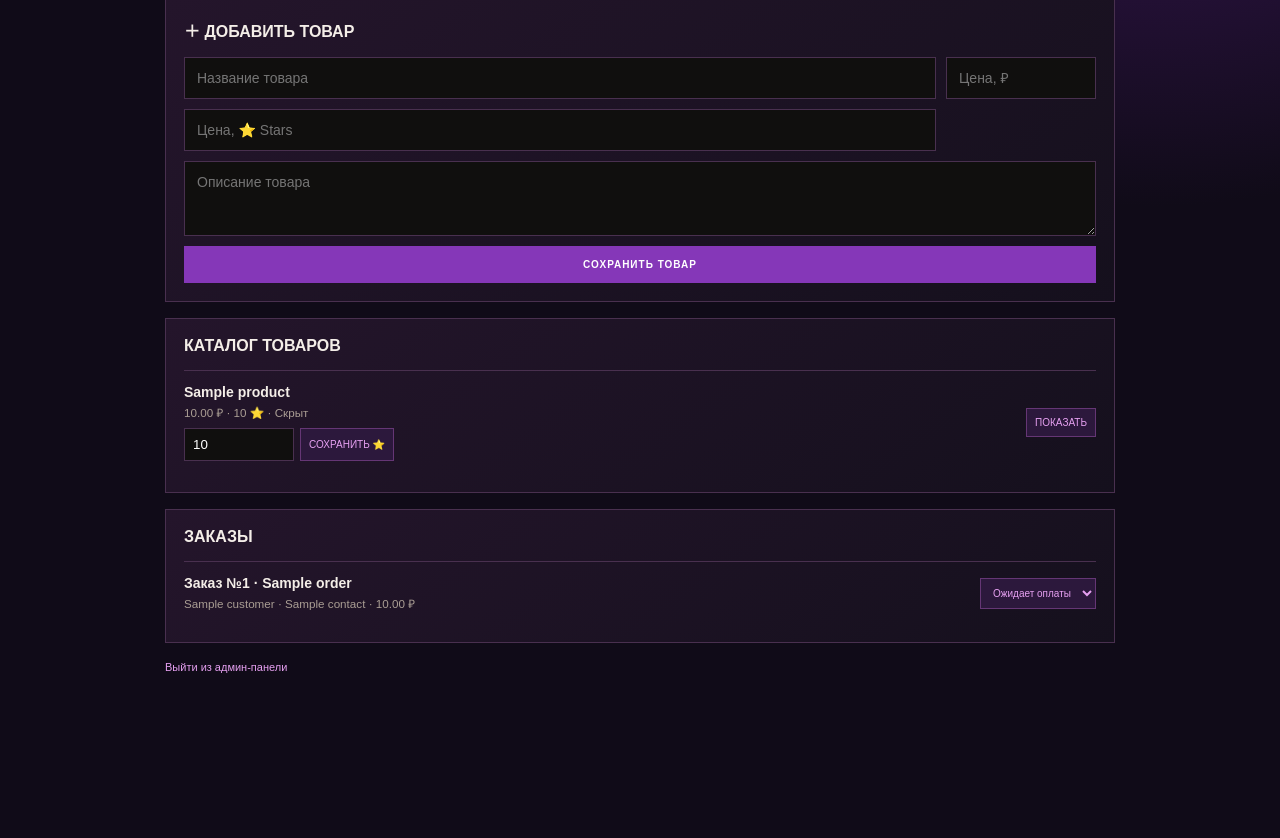
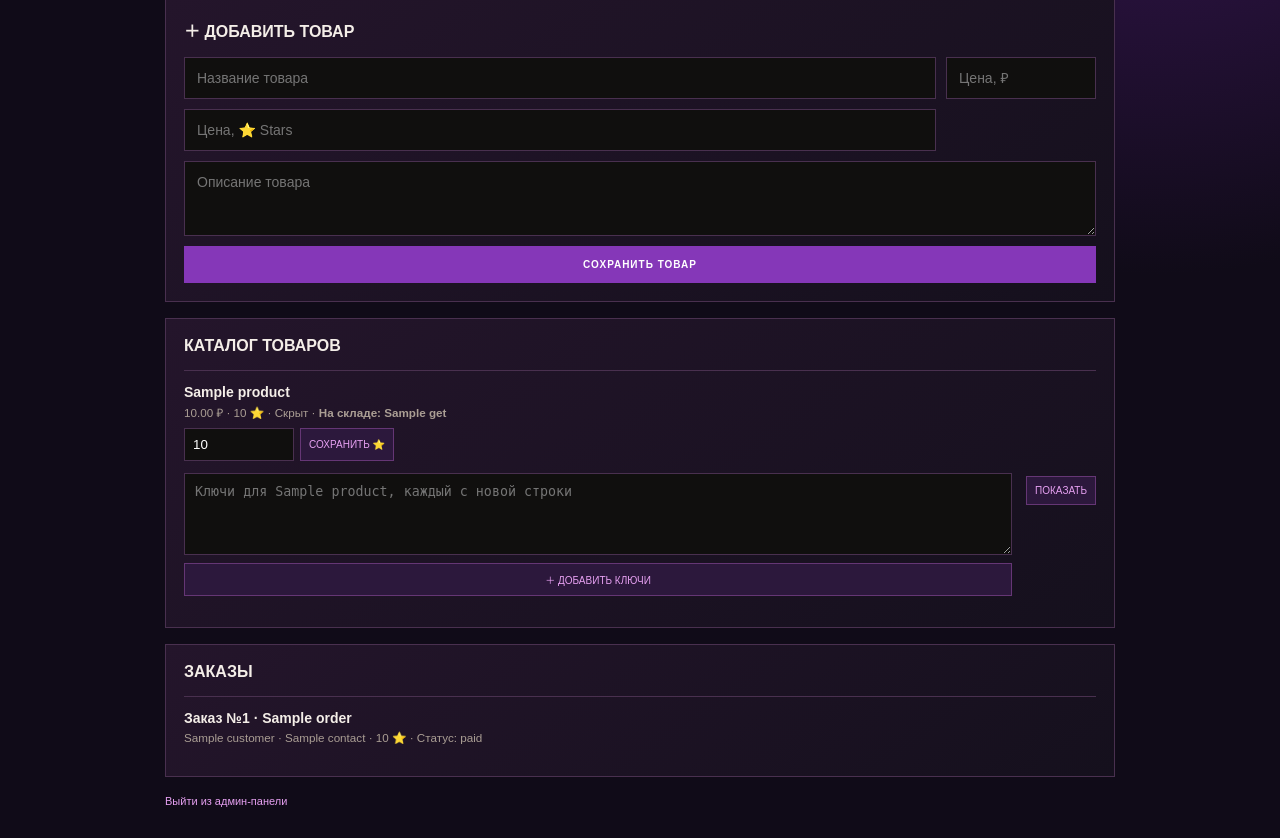
Before and after one commit to banerka67-ai/oxide-store, a Flask app: template WEBSITE/templates/miniapp_admin.html in a window 1280 px wide. Shown: the part 309-1147 px from the top of the page. Before the commit the page ends 982 px from the top, so only its background shows below. Run offline with Flask 3, Linux system fonts and the light colour scheme; the template is opened without the code that fills it: most values are stand-ins (such as "Sample title", 1, 10 or a date in 2020).

Commit message:
Add per-product key stock controls to admin panel

```diff
--- a/WEBSITE/templates/miniapp_admin.html
+++ b/WEBSITE/templates/miniapp_admin.html
@@ -4,5 +4,5 @@
 {% with messages=get_flashed_messages() %}{% for m in messages %}<div class="flash">{{m}}</div>{% endfor %}{% endwith %}
 <div class="stats"><div class="stat"><b>{{products|length}}</b><span>ВСЕГО ТОВАРОВ</span></div><div class="stat"><b>{{orders|length}}</b><span>ЗАКАЗОВ</span></div></div>
 <section class="panel"><h2>＋ ДОБАВИТЬ ТОВАР</h2><form class="form" method="post" action="{{url_for('add_product')}}"><input name="name" placeholder="Название товара" required><input name="price" placeholder="Цена, ₽" inputmode="decimal" required><input name="stars_price" type="number" min="1" step="1" placeholder="Цена, ⭐ Stars" required><textarea name="description" placeholder="Описание товара"></textarea><button class="btn" type="submit">СОХРАНИТЬ ТОВАР</button></form></section>
-<section class="panel"><h2>КАТАЛОГ ТОВАРОВ</h2>{% for p in products %}<div class="item"><div><strong>{{p.name}}</strong><small>{{'%.2f'|format(p.price)}} ₽ · {{p.stars_price or 'цена не задана'}} ⭐ · {% if p.active %}Активен{% else %}Скрыт{% endif %}</small><form method="post" action="{{url_for('update_product_stars',pid=p.id)}}" style="display:flex;gap:6px;margin-top:8px"><input name="stars_price" type="number" min="1" max="1000000" step="1" value="{{p.stars_price or ''}}" placeholder="Цена ⭐" required style="width:110px;background:#100f0e;border:1px solid #49304f;padding:8px;color:white"><button class="status" type="submit">СОХРАНИТЬ ⭐</button></form></div><form method="post" action="{{url_for('toggle_product',pid=p.id)}}"><button class="status" type="submit">{% if p.active %}СКРЫТЬ{% else %}ПОКАЗАТЬ{% endif %}</button></form></div>{% else %}<p class="muted">Товаров пока нет.</p>{% endfor %}</section>
-<section class="panel"><h2>ЗАКАЗЫ</h2>{% for o in orders %}<div class="item"><div><strong>Заказ №{{o.id}} · {{o.product_name or 'Товар удалён'}}</strong><small>{{o.customer}} · {{o.contact}} · {% if o.status in ['Ожидает оплаты','Оплачен'] %}{{o.total|int}} ⭐{% else %}{{'%.2f'|format(o.total)}} ₽{% endif %}</small></div><form method="post" action="{{url_for('update_order',oid=o.id)}}"><select class="status" name="status" onchange="this.form.submit()">{% for s in ['Ожидает оплаты','Оплачен','Новый','В обработке','Выполнен','Отменён'] %}<option {% if o.status==s %}selected{% endif %}>{{s}}</option>{% endfor %}</select></form></div>{% else %}<p class="muted">Заказов пока нет.</p>{% endfor %}</section><p class="muted" style="margin-top:18px"><a href="/admin/logout">Выйти из админ-панели</a></p></main></body></html>
+<section class="panel"><h2>КАТАЛОГ ТОВАРОВ</h2>{% for p in products %}<div class="item"><div style="width:100%"><strong>{{p.name}}</strong><small>{{'%.2f'|format(p.price)}} ₽ · {{p.stars_price or 'цена не задана'}} ⭐ · {% if p.active %}Активен{% else %}Скрыт{% endif %} · <b>На складе: {{stock.get(p.id,0)}}</b></small><form method="post" action="{{url_for('update_product_stars',pid=p.id)}}" style="display:flex;gap:6px;margin-top:8px"><input name="stars_price" type="number" min="1" max="1000000" step="1" value="{{p.stars_price or ''}}" placeholder="Цена ⭐" required style="width:110px;background:#100f0e;border:1px solid #49304f;padding:8px;color:white"><button class="status" type="submit">СОХРАНИТЬ ⭐</button></form><form method="post" action="{{url_for('add_product_keys',pid=p.id)}}" style="display:grid;gap:8px;margin-top:12px"><textarea name="keys" rows="4" placeholder="Ключи для {{p.name}}, каждый с новой строки" style="width:100%;background:#100f0e;border:1px solid #49304f;padding:10px;color:white"></textarea><button class="status" type="submit">＋ ДОБАВИТЬ КЛЮЧИ</button></form></div><form method="post" action="{{url_for('toggle_product',pid=p.id)}}"><button class="status" type="submit">{% if p.active %}СКРЫТЬ{% else %}ПОКАЗАТЬ{% endif %}</button></form></div>{% else %}<p class="muted">Товаров пока нет.</p>{% endfor %}</section>
+<section class="panel"><h2>ЗАКАЗЫ</h2>{% for o in orders %}<div class="item"><div><strong>Заказ №{{o.id}} · {{o.product_name or 'Товар удалён'}}</strong><small>{{o.customer}} · {{o.contact}} · {{o.total|int}} ⭐ · Статус: {{o.status}}</small>{% if o.status in ['Оплачен','Выполнен'] %}<form method="post" action="{{url_for('deliver_order',oid=o.id)}}" style="margin-top:9px"><button class="btn" type="submit">{% if o.status=='Выполнен' %}ПОВТОРИТЬ ОТПРАВКУ КЛЮЧЕЙ{% else %}ПОДТВЕРДИТЬ И ВЫДАТЬ КЛЮЧИ{% endif %}</button></form>{% endif %}</div></div>{% else %}<p class="muted">Заказов пока нет.</p>{% endfor %}</section><p class="muted" style="margin-top:18px"><a href="/admin/logout">Выйти из админ-панели</a></p></main></body></html>
```
